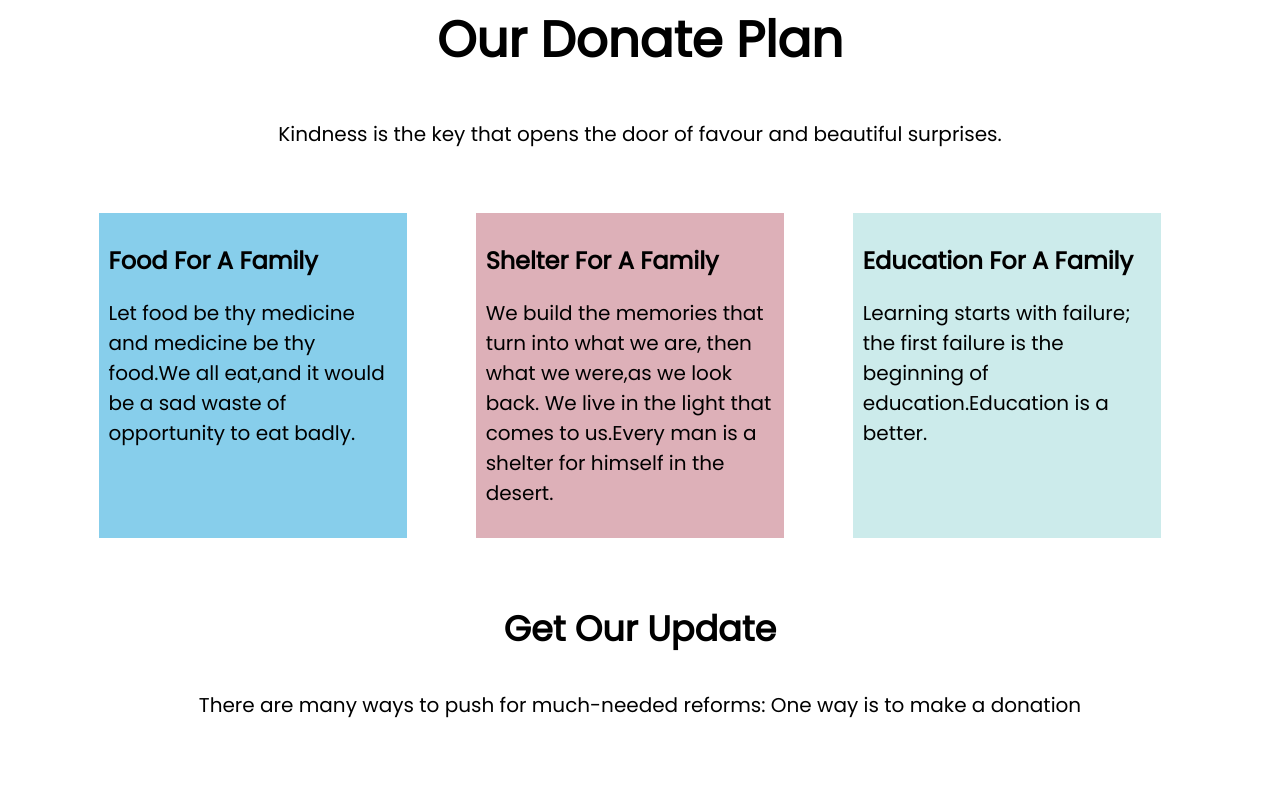
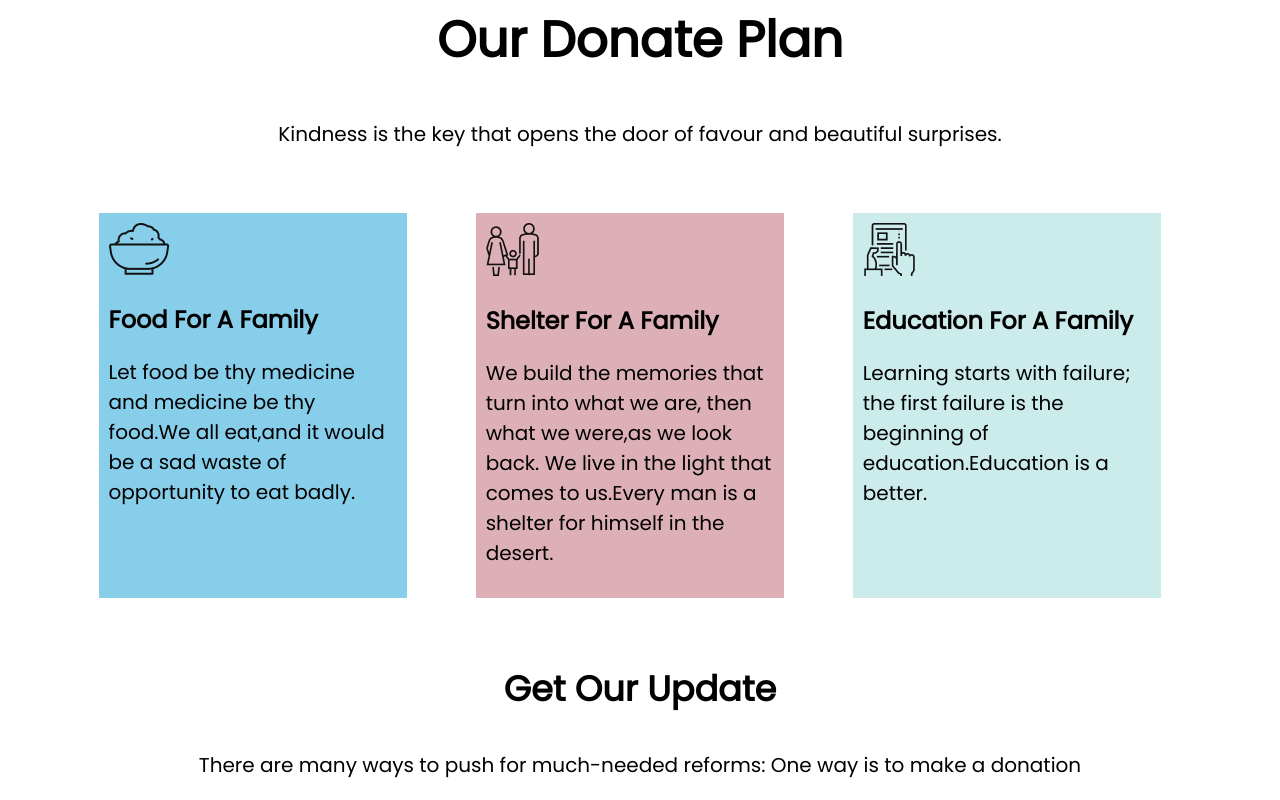
Before and after one commit to SazzadArif/donate-for-today, a plain HTML site: page index.html in a window 1280 px wide. Shown: the part 946-1746 px from the top of the page. Before the commit the page ends 1686 px from the top, so only its background shows below. Drawn offline with Linux system fonts and the light colour scheme.

Commit message:
complete theird section

```diff
--- a/index.html
+++ b/index.html
@@ -44,16 +44,19 @@
         </div>
         <div class="donate-food-shelter-education">
             <div class="food-for-family">
+                <img src="icons/food.png" alt="">
                 <h2><strong>Food For A Family</strong></h2>
                 <p>Let food be thy medicine and medicine be thy food.We all eat,and it would be a sad waste of
                     opportunity to eat badly. </p>
             </div>
             <div class="shelter-for-family">
+                <img src="icons/shelter.png" alt="">
                 <h2><strong>Shelter For A Family</strong></h2>
                 <p>We build the memories that turn into what we are, then what we were,as we look back. We live in the
                     light that comes to us.Every man is a shelter for himself in the desert. </p>
             </div>
             <div class="education-for-family">
+                <img src="icons/Frame-1.png" alt="">
                 <h2><strong>Education For A Family</strong></h2>
                 <p>Learning starts with failure; the first failure is the beginning of education.Education is a better.
                 </p>
```
